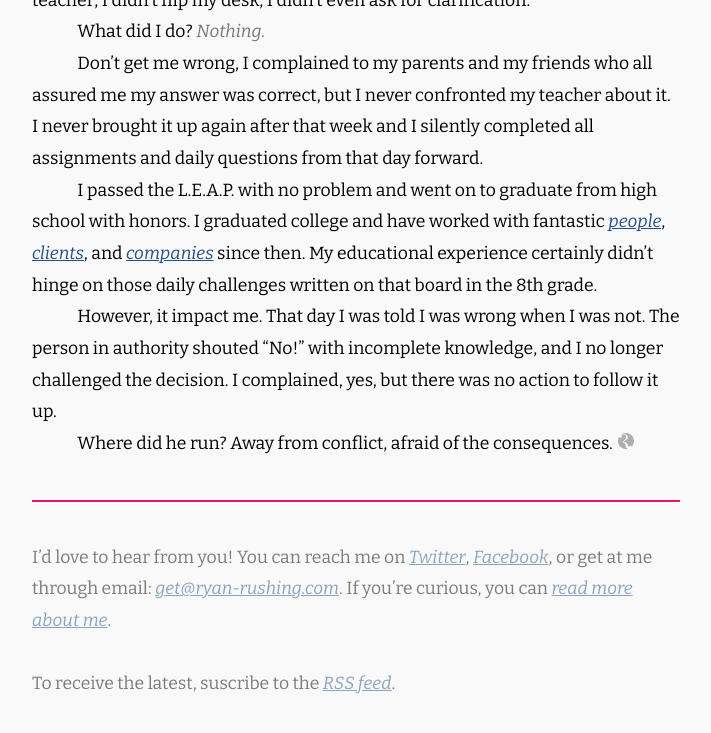
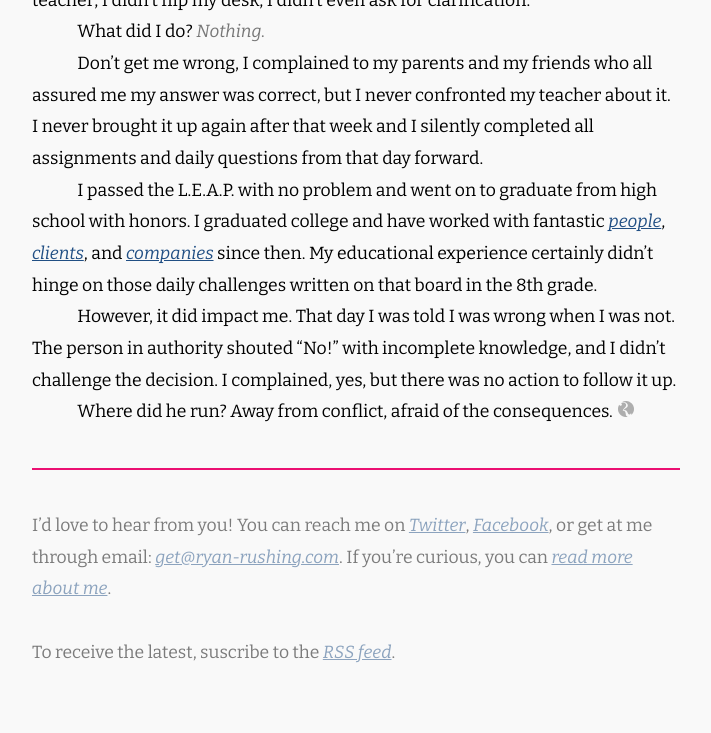
Before and after one commit to WriteEditor/ryan-rushing, a Jekyll site: the page built from _posts/writing/2013-03-06-he-ran.md, in a window 1280 px wide and 900 px high, scrolled down 1487 px. Shown: the top 733 px of the window, without its empty margins (284-995 px from the left). Built offline with Jekyll 4.4.1, drawn with Linux system fonts in a browser that asks for light colours.

Commit message:
grammar changes

```diff
--- a/_posts/writing/2013-03-06-he-ran.md
+++ b/_posts/writing/2013-03-06-he-ran.md
@@ -38,6 +38,6 @@ Don't get me wrong, I complained to my parents and my friends who all assured me
 
 I passed the L.E.A.P. with no problem and went on to graduate from high school with honors. I graduated college and have worked with fantastic [people](http://artequalswork.com), [clients](http://woot.com), and [companies](http://kalkomey.com) since then. My educational experience certainly didn't hinge on those daily challenges written on that board in the 8th grade.
 
-However, it impact me. That day I was told I was wrong when I was not. The person in authority shouted "No!" with incomplete knowledge, and I no longer challenged the decision. I complained, yes, but there was no action to follow it up.
+However, it did impact me. That day I was told I was wrong when I was not. The person in authority shouted "No!" with incomplete knowledge, and I didn't challenge the decision. I complained, yes, but there was no action to follow it up.
 
 Where did he run? Away from conflict, afraid of the consequences.
```
